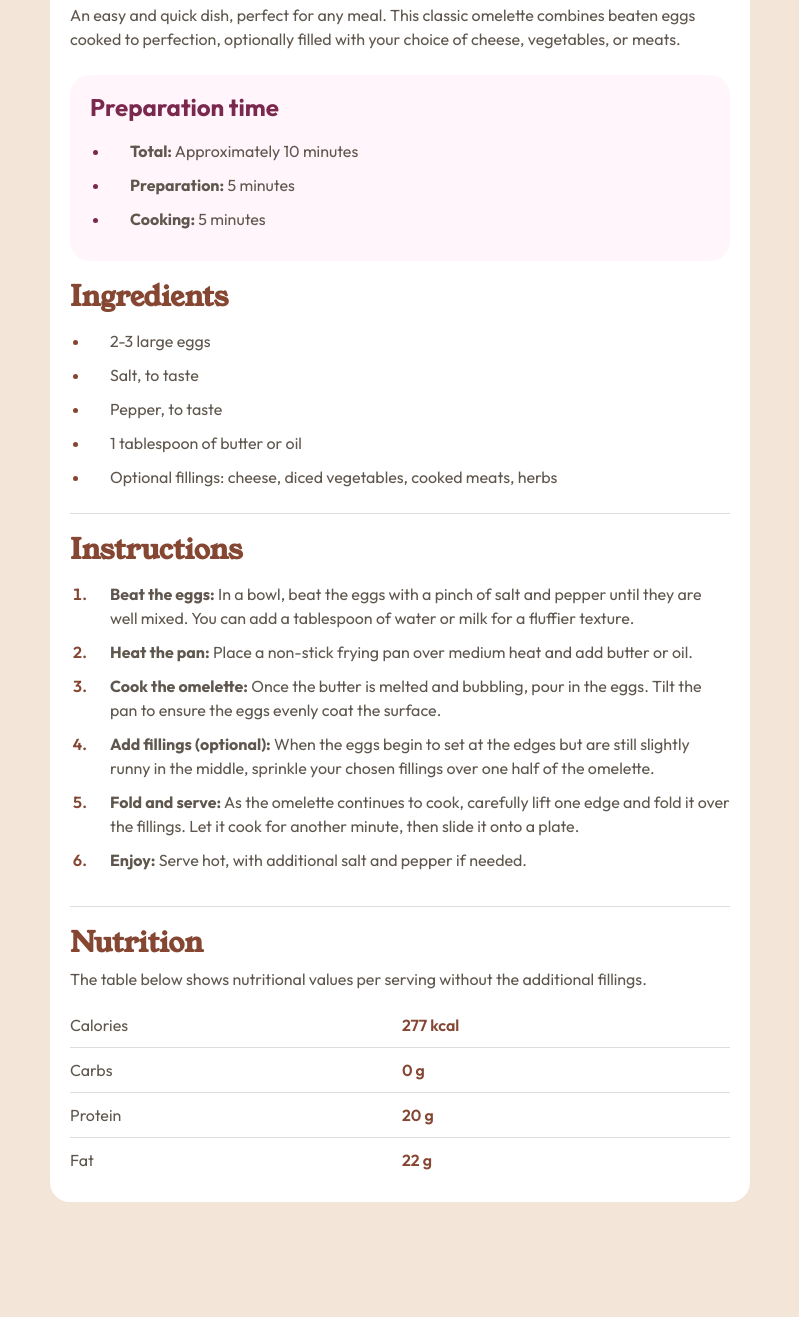
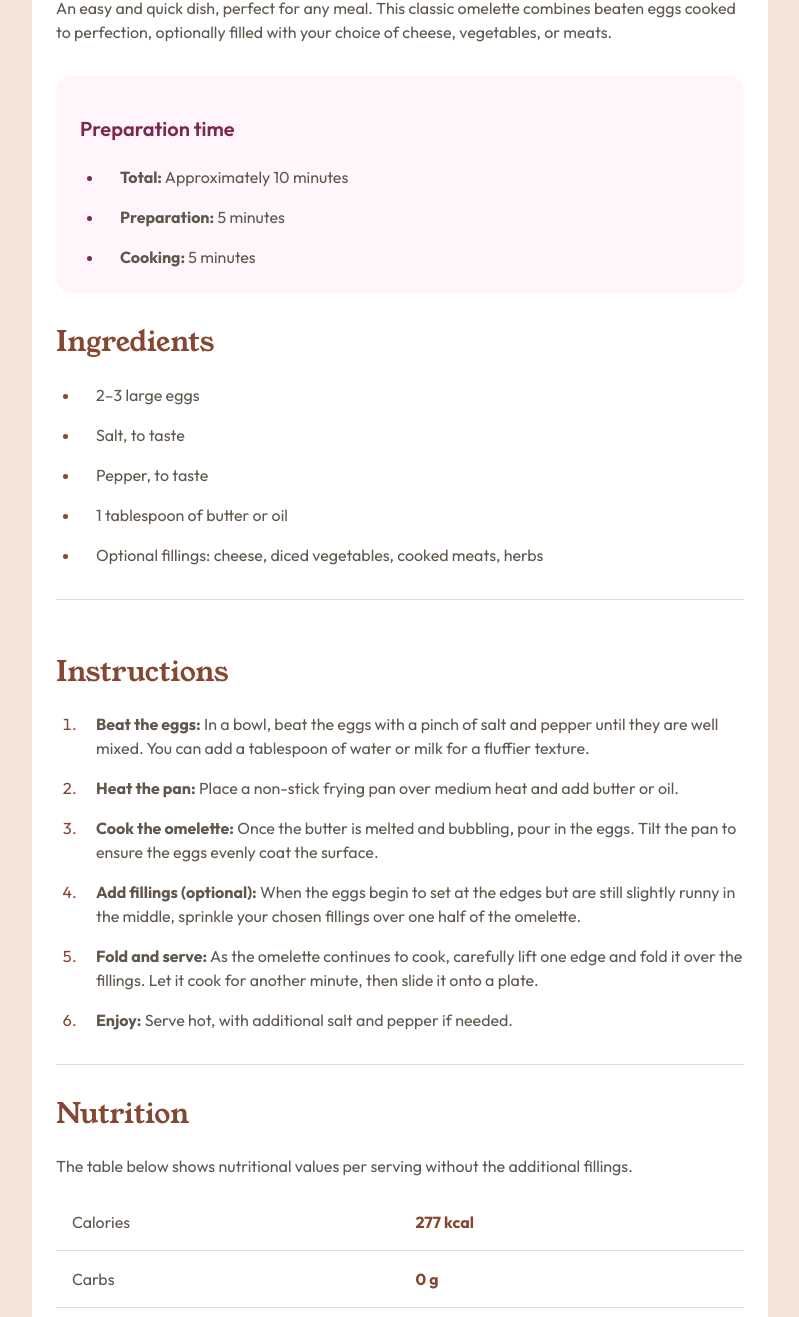
Before and after one commit to ThePageGuy/recipe-page, a plain HTML site: page index.html in a window 1280 px wide. Shown: the part 473-1790 px from the top of the page, without its empty margins (240-1039 px from the left). Before the commit the page ends 1727 px from the top, so only its background shows below. Drawn offline with Linux system fonts and the light colour scheme.

Commit message:
Improvements

```diff
--- a/index.html
+++ b/index.html
@@ -3,108 +3,185 @@
 <head>
   <meta charset="UTF-8">
   <meta name="viewport" content="width=device-width, initial-scale=1.0">
-  <link rel="icon" type="image/png" sizes="32x32" href="./assets/images/favicon-32x32.png">
+
+  <link
+    rel="icon"
+    type="image/png"
+    sizes="32x32"
+    href="./assets/images/favicon-32x32.png"
+  >
+
   <title>Frontend Mentor | Recipe page</title>
-  <link rel="stylesheet" href="style.css">
+
   <link rel="preconnect" href="https://fonts.googleapis.com">
   <link rel="preconnect" href="https://fonts.gstatic.com" crossorigin>
-  <link href="https://fonts.googleapis.com/css2?family=Outfit:wght@100..900&family=Young+Serif&display=swap" rel="stylesheet">
+
+  <link
+    href="https://fonts.googleapis.com/css2?family=Outfit:wght@100..900&family=Young+Serif&display=swap"
+    rel="stylesheet"
+  >
+
+  <link rel="stylesheet" href="style.css">
 </head>
+
 <body>
 
-  <main>
+  <main class="recipe">
 
-    <figure>
+    <figure class="recipe__figure">
       <img
+        class="recipe__image"
         src="assets/images/image-omelette.jpeg"
-        alt="A plated omelette filled with vegetables and herbs">
+        alt="A plated omelette filled with vegetables and herbs"
+      >
     </figure>
 
-    <h1>Simple Omelette Recipe</h1>
+    <h1 class="recipe__title">
+      Simple Omelette Recipe
+    </h1>
 
-    <p>
-      An easy and quick dish, perfect for any meal. This classic omelette combines beaten eggs
-      cooked to perfection, optionally filled with your choice of cheese, vegetables, or meats.
+    <p class="recipe__description">
+      An easy and quick dish, perfect for any meal. This classic omelette
+      combines beaten eggs cooked to perfection, optionally filled with your
+      choice of cheese, vegetables, or meats.
     </p>
 
-    <section id="purple">
-      <h2>Preparation time</h2>
-      <ul>
-        <li><span><strong>Total:</strong> Approximately 10 minutes</span></li>
-        <li><span><strong>Preparation:</strong> 5 minutes</span></li>
-        <li><span><strong>Cooking:</strong> 5 minutes</span></li>
-      </ul>
-    </section>
+    <section class="recipe-section recipe-section--highlight">
+      <h2 class="recipe-section__title recipe-section__title--small">
+        Preparation time
+      </h2>
 
-    <section>
-      <h2>Ingredients</h2>
-      <ul>
-        <li><span>2-3 large eggs</span></li>
-        <li><span>Salt, to taste</span></li>
-        <li><span>Pepper, to taste</span></li>
-        <li><span>1 tablespoon of butter or oil</span></li>
-        <li>
-          <span>Optional fillings: cheese, diced vegetables, cooked meats, herbs</span>
+      <ul class="recipe-list">
+        <li class="recipe-list__item">
+          <strong>Total:</strong> Approximately 10 minutes
+        </li>
+
+        <li class="recipe-list__item">
+          <strong>Preparation:</strong> 5 minutes
+        </li>
+
+        <li class="recipe-list__item">
+          <strong>Cooking:</strong> 5 minutes
         </li>
       </ul>
     </section>
 
-    <section id="spaced">
-      <h2>Instructions</h2>
-      <ol>
-        <li>
-          <span>
-            <strong>Beat the eggs:</strong> In a bowl, beat the eggs with a pinch of salt and pepper until they are well mixed. You can add a tablespoon of water or milk for a fluffier texture.
-          </span>
+    <section class="recipe-section">
+      <h2 class="recipe-section__title">
+        Ingredients
+      </h2>
+
+      <ul class="recipe-list">
+        <li class="recipe-list__item">2–3 large eggs</li>
+        <li class="recipe-list__item">Salt, to taste</li>
+        <li class="recipe-list__item">Pepper, to taste</li>
+        <li class="recipe-list__item">1 tablespoon of butter or oil</li>
+
+        <li class="recipe-list__item">
+          Optional fillings: cheese, diced vegetables, cooked meats, herbs
         </li>
-        <li>
-          <span>
-            <strong>Heat the pan:</strong> Place a non-stick frying pan over medium heat and add butter or oil.
-          </span>
+      </ul>
+    </section>
+
+    <section class="recipe-section recipe-section--divided">
+      <h2 class="recipe-section__title">
+        Instructions
+      </h2>
+
+      <ol class="recipe-list recipe-list--ordered">
+        <li class="recipe-list__item">
+          <strong>Beat the eggs:</strong>
+          In a bowl, beat the eggs with a pinch of salt and pepper until they
+          are well mixed. You can add a tablespoon of water or milk for a
+          fluffier texture.
         </li>
-        <li>
-          <span>
-            <strong>Cook the omelette:</strong> Once the butter is melted and bubbling, pour in the eggs. Tilt the pan to ensure the eggs evenly coat the surface.
-          </span>
+
+        <li class="recipe-list__item">
+          <strong>Heat the pan:</strong>
+          Place a non-stick frying pan over medium heat and add butter or oil.
         </li>
-        <li>
-          <span>
-            <strong>Add fillings (optional):</strong> When the eggs begin to set at the edges but are still slightly runny in the middle, sprinkle your chosen fillings over one half of the omelette.
-          </span>
+
+        <li class="recipe-list__item">
+          <strong>Cook the omelette:</strong>
+          Once the butter is melted and bubbling, pour in the eggs. Tilt the
+          pan to ensure the eggs evenly coat the surface.
         </li>
-        <li>
-          <span>
-            <strong>Fold and serve:</strong> As the omelette continues to cook, carefully lift one edge and fold it over the fillings. Let it cook for another minute, then slide it onto a plate.
-          </span>
+
+        <li class="recipe-list__item">
+          <strong>Add fillings (optional):</strong>
+          When the eggs begin to set at the edges but are still slightly runny
+          in the middle, sprinkle your chosen fillings over one half of the
+          omelette.
         </li>
-        <li>
-          <span>
-            <strong>Enjoy:</strong> Serve hot, with additional salt and pepper if needed.
-          </span>
+
+        <li class="recipe-list__item">
+          <strong>Fold and serve:</strong>
+          As the omelette continues to cook, carefully lift one edge and fold
+          it over the fillings. Let it cook for another minute, then slide it
+          onto a plate.
+        </li>
+
+        <li class="recipe-list__item">
+          <strong>Enjoy:</strong>
+          Serve hot, with additional salt and pepper if needed.
         </li>
       </ol>
     </section>
 
-    <section>
-      <h2>Nutrition</h2>
-      <p>The table below shows nutritional values per serving without the additional fillings.</p>
-      <table>
+    <section class="recipe-section">
+      <h2 class="recipe-section__title">
+        Nutrition
+      </h2>
+
+      <p class="recipe-section__description">
+        The table below shows nutritional values per serving without the
+        additional fillings.
+      </p>
+
+      <table class="nutrition-table">
+        <caption class="sr-only">
+          Nutrition per serving
+        </caption>
+
         <tbody>
-          <tr>
-            <th scope="row">Calories</th>
-            <td>277 kcal</td>
+          <tr class="nutrition-table__row">
+            <th class="nutrition-table__heading" scope="row">
+              Calories
+            </th>
+
+            <td class="nutrition-table__value">
+              277 kcal
+            </td>
           </tr>
-          <tr>
-            <th scope="row">Carbs</th>
-            <td>0 g</td>
+
+          <tr class="nutrition-table__row">
+            <th class="nutrition-table__heading" scope="row">
+              Carbs
+            </th>
+
+            <td class="nutrition-table__value">
+              0 g
+            </td>
           </tr>
-          <tr>
-            <th scope="row">Protein</th>
-            <td>20 g</td>
+
+          <tr class="nutrition-table__row">
+            <th class="nutrition-table__heading" scope="row">
+              Protein
+            </th>
+
+            <td class="nutrition-table__value">
+              20 g
+            </td>
           </tr>
-          <tr>
-            <th scope="row">Fat</th>
-            <td>22 g</td>
+
+          <tr class="nutrition-table__row">
+            <th class="nutrition-table__heading" scope="row">
+              Fat
+            </th>
+
+            <td class="nutrition-table__value">
+              22 g
+            </td>
           </tr>
         </tbody>
       </table>
--- a/style.css
+++ b/style.css
@@ -1,140 +1,221 @@
 *,
-::after,
-::before {
+*::before,
+*::after {
     box-sizing: border-box;
-    margin: 0;
-    padding: 0
+}
+
+:root {
+    --color-white: #ffffff;
+    --color-background: #f3e6d8;
+
+    --color-text: #5f574e;
+    --color-heading: #302d2c;
+
+    --color-primary: #854632;
+    --color-accent: #7b284f;
+
+    --color-surface: #fff5fa;
+    --color-border: rgba(95, 87, 78, 0.2);
+
+    --font-body: 'Outfit', sans-serif;
+    --font-heading: 'Young Serif', serif;
+
+    --space-1: 0.5rem;
+    --space-2: 1rem;
+    --space-3: 1.5rem;
+    --space-4: 2rem;
+    --space-5: 2.5rem;
+
+    --radius-medium: 1rem;
+    --radius-large: 1.5rem;
+
+    --container-width: 46rem;
+}
+
+html {
+    font-size: 100%;
 }
 
 body {
-    font-family: Outfit, sans-serif;
-    background: #f3e6d8;
+    margin: 0;
+    padding: var(--space-4) var(--space-2);
+
+    font-family: var(--font-body);
+    line-height: 1.5;
+
+    background-color: var(--color-background);
+    color: var(--color-text);
+
     display: grid;
-    place-items: center;
-    line-height: 150%
+    place-items: start center;
 }
 
-h1,
-h2 {
-    font-family: 'Young Serif'
+img {
+    display: block;
+    max-width: 100%;
 }
 
-main {
-    max-width: 700px;
-    min-width: 300px;
-    padding: 20px;
-    background: #fff;
-    border-radius: 20px;
-    margin: 52px 8px
+.recipe {
+    width: 100%;
+    max-width: var(--container-width);
+
+    padding: var(--space-3);
+
+    background-color: var(--color-white);
+
+    border-radius: var(--radius-large);
 }
 
-main img {
-    width: 100%;
-    border-radius: 20px
+.recipe__figure {
+    margin: 0;
 }
 
-main h1 {
-    color: #302d2c;
-    font-weight: 400;
-    font-size: 2.5rem;
-    margin: 24px 0 12px;
-    line-height: 150%
+.recipe__image {
+    border-radius: var(--radius-medium);
 }
 
-main p {
+.recipe__title {
+    margin-top: var(--space-3);
+
+    color: var(--color-heading);
+
+    font-family: var(--font-heading);
+    font-size: clamp(2rem, 5vw, 2.5rem);
     font-weight: 400;
-    font-size: 1rem;
-    color: #5f574e
+    line-height: 1.2;
 }
 
-main #purple {
-    background: #fff5fa;
-    padding: 20px 40px;
-    border-radius: 20px;
-    margin: 24px 0
+.recipe__description {
+    margin-top: var(--space-2);
 }
 
-main #purple h2 {
-    font-family: Outfit;
-    margin-left: -20px;
-    color: #7b284f;
-    font-size: 1.5rem
+.recipe-section {
+    margin-top: var(--space-4);
 }
 
-main #purple li {
-    color: #7b284f;
-    margin-left: 0
+.recipe-section--highlight {
+    padding: var(--space-3);
+
+    background-color: var(--color-surface);
+
+    border-radius: var(--radius-medium);
 }
 
-main #spaced {
-    padding: 24px 0;
-    border-bottom: 1px solid #5f574e33;
-    border-top: 1px solid #5f574e33;
-    margin: 24px 0
+.recipe-section--divided {
+    padding-block: var(--space-4);
+
+    border-top: 1px solid var(--color-border);
+    border-bottom: 1px solid var(--color-border);
 }
 
-main section h2 {
-    color: #854632;
-    font-size: 1.75rem
+.recipe-section__title {
+    color: var(--color-primary);
+
+    font-family: var(--font-heading);
+    font-size: 1.75rem;
+    font-weight: 400;
+    line-height: 1.2;
 }
 
-main section ol,
-main section ul {
-    margin-top: 20px
+.recipe-section__title--small {
+    color: var(--color-accent);
+
+    font-family: var(--font-body);
+    font-size: 1.25rem;
+    font-weight: 600;
 }
 
-main section li {
-    color: #854632;
-    margin: 10px 0 10px 20px;
-    padding-left: 20px;
-    font-weight: 600
+.recipe-section__description {
+    margin-top: var(--space-2);
 }
 
-main section li span {
-    color: #5f574e;
-    font-size: 1rem;
-    font-weight: 400
+.recipe-list {
+    margin: var(--space-3) 0 0;
+    padding-left: var(--space-3);
+
+    list-style-position: outside;
 }
 
-main section table {
-    width: 100%;
-    border-collapse: collapse
+.recipe-list__item {
+    padding-left: var(--space-2);
+    margin-top: var(--space-2);
+
+    color: var(--color-text);
 }
 
-main section p {
-    margin: 12px 0
+.recipe-list__item::marker {
+    color: var(--color-primary);
 }
 
-main section table tr {
-    border-bottom: 1px solid #5f574e33
+.recipe-section--highlight .recipe-list__item::marker {
+    color: var(--color-accent);
 }
 
-main section table tr:last-child {
-    border-bottom: none
+.recipe-list__item strong {
+    font-weight: 700;
 }
 
-main section table th {
-    text-align: left;
-    font-weight: 400;
-    color: #5f574e;
-    padding: 10px 0
+.nutrition-table {
+    width: 100%;
+    margin-top: var(--space-2);
+
+    border-collapse: collapse;
 }
 
-main section table td {
-    text-align: left;
-    font-weight: 600;
-    color: #854632;
-    padding: 10px 0
+.nutrition-table__row {
+    border-bottom: 1px solid var(--color-border);
 }
 
-@media only screen and (max-width:800px) {
-    html {
-        font-size: 14px
+.nutrition-table__row:last-child {
+    border-bottom: none;
+}
+
+.nutrition-table__heading,
+.nutrition-table__value {
+    padding: var(--space-2);
+
+    text-align: left;
+}
+
+.nutrition-table__heading {
+    font-weight: 400;
+    color: var(--color-text);
+}
+
+.nutrition-table__value {
+    font-weight: 700;
+    color: var(--color-primary);
+}
+
+.sr-only {
+    position: absolute;
+
+    width: 1px;
+    height: 1px;
+
+    padding: 0;
+    margin: -1px;
+
+    overflow: hidden;
+
+    clip: rect(0, 0, 0, 0);
+    white-space: nowrap;
+
+    border: 0;
+}
+
+@media (max-width: 48rem) {
+    body {
+        padding: 0;
+    }
+
+    .recipe {
+        padding: var(--space-2);
+
+        border-radius: 0;
+    }
+
+    .recipe__image {
+        border-radius: var(--radius-medium);
     }
 }
-
-@media only screen and (max-width:400px) {
-    html {
-        font-size: 12px
-    }
-}
```
